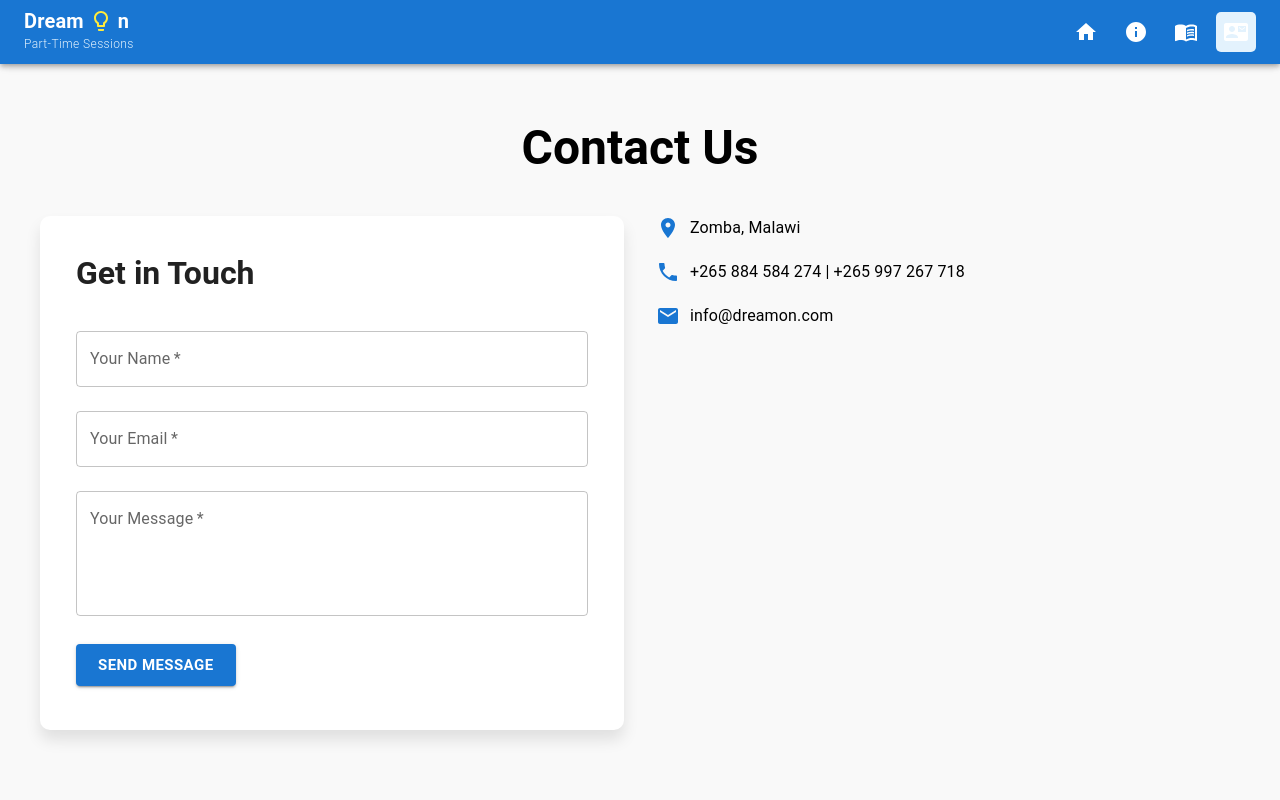
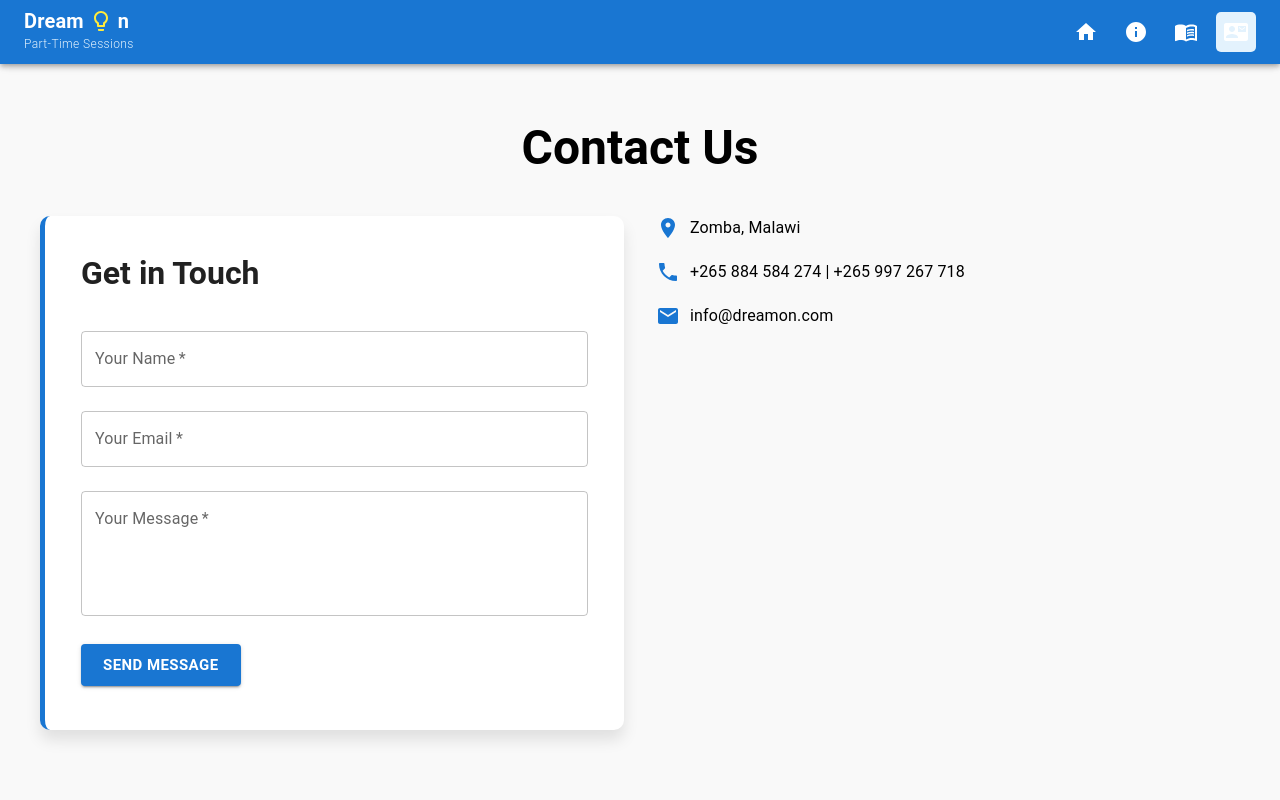
Before and after one commit to WilliamSato77/dreamon, a React (Create React App) app: page /contact in a window 1280 px wide. Shown: the top 800 px of the page. Built offline with nearby package versions, Linux system fonts and the light colour scheme.

Commit message:
added color to the left side of the form border

```diff
--- a/src/components/contact/contact.js
+++ b/src/components/contact/contact.js
@@ -33,6 +33,7 @@ function Contact() {
               padding: "20px",
               borderRadius: "10px",
               boxShadow: "0px 10px 15px rgba(0, 0, 0, 0.1)",
+              borderLeft: "5px solid #1976d2", // Left side border color
               animation: "fade-in 1s ease-in-out",
             }}
           >
@@ -113,8 +114,6 @@ function Contact() {
               <Email sx={{ color: "#1976d2" }} />
               <Typography variant="body1">info@dreamon.com</Typography>
             </Box>
-
-
           </Box>
         </Grid>
       </Grid>
```
